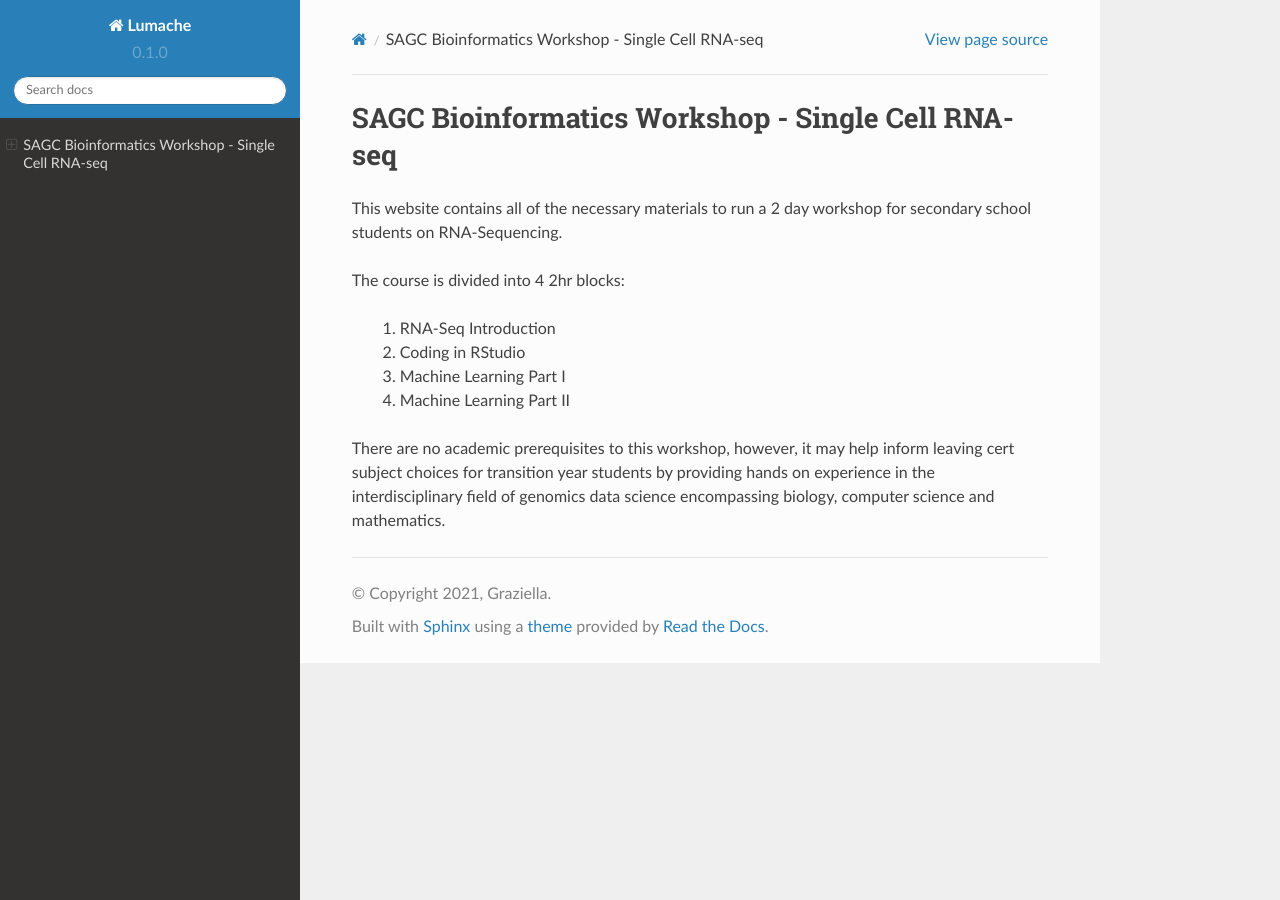
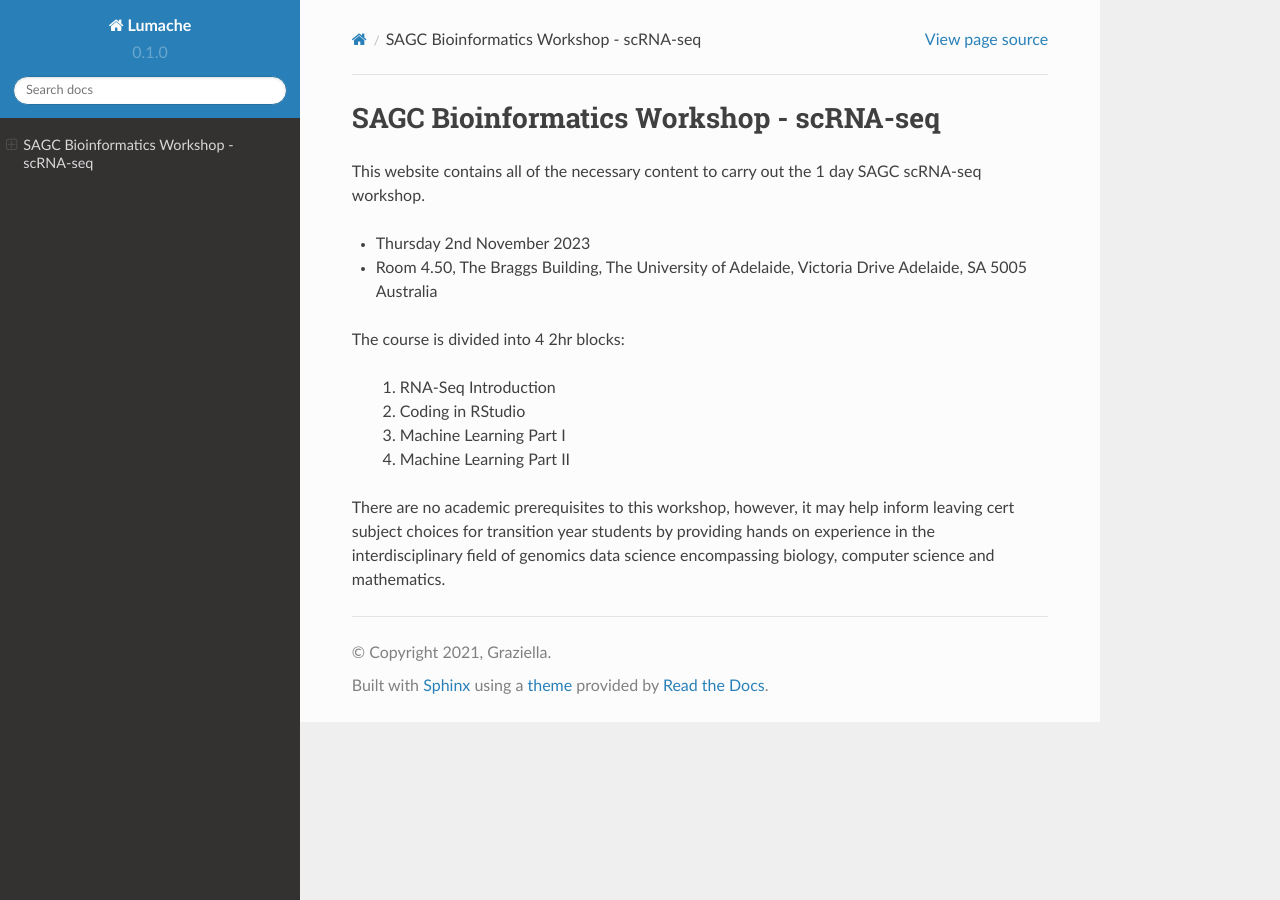
Before and after one commit to dw-thomson/SAGC_scRNAseq_workshop, a Sphinx documentation site: the page built from docs/source/index.rst, in a window 1280 px wide. Built offline with Sphinx 7.4.7 and the Read the Docs theme 2.0.0, drawn with Linux system fonts in a browser that asks for light colours; pages that are not in the unit, such as notebooks, are missing from menus.

Commit message:
Update index.rst

```diff
--- a/docs/source/index.rst
+++ b/docs/source/index.rst
@@ -1,7 +1,10 @@
-SAGC Bioinformatics Workshop - Single Cell RNA-seq
+SAGC Bioinformatics Workshop - scRNA-seq
 ==============================
 
-This website contains all of the necessary materials to run a 2 day workshop for secondary school students on RNA-Sequencing.
+This website contains all of the necessary content to carry out the 1 day SAGC scRNA-seq workshop.
+
+-	Thursday 2nd November 2023
+-	Room 4.50, The Braggs Building, The University of Adelaide, Victoria Drive Adelaide, SA 5005 Australia
 
 The course is divided into 4 2hr blocks:
 
```
